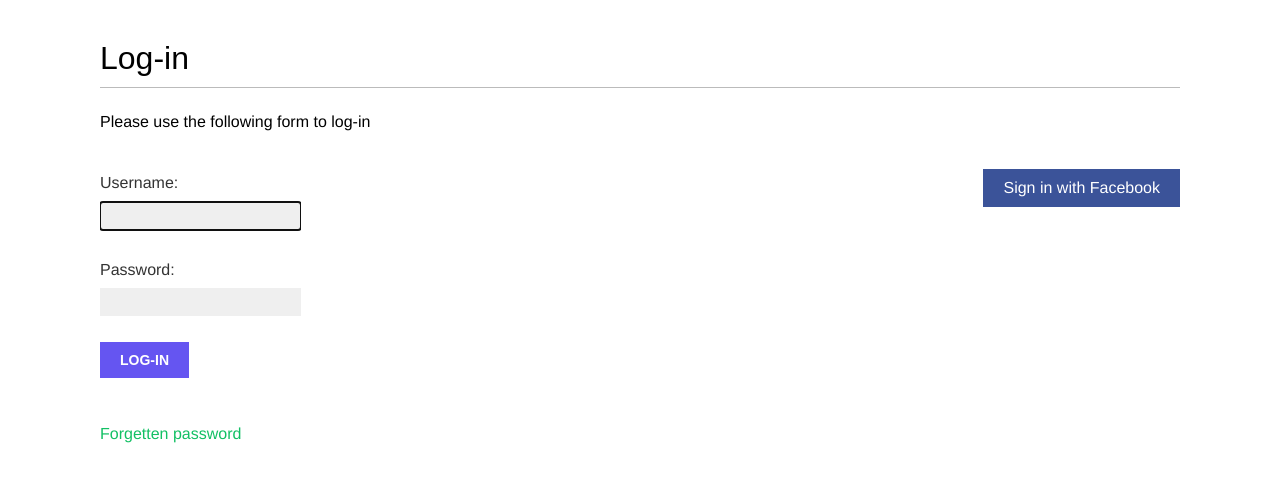
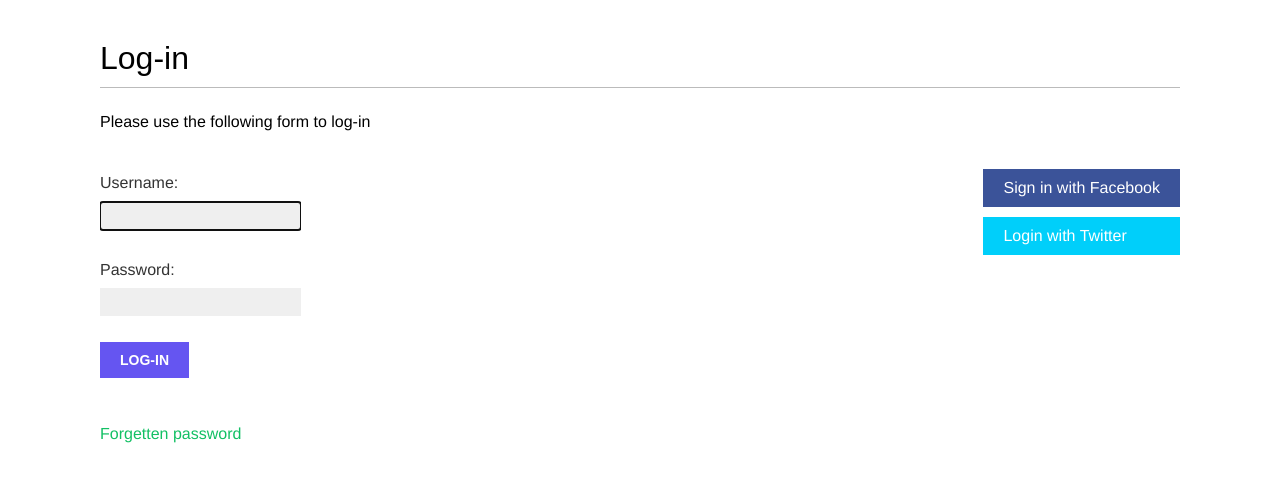
Before and after one commit to DanielLeviLucas/social-app, a Django app: page /account/login/ in a window 1280 px wide. Shown: the part 61-543 px from the top of the page. Run offline with Django 4.2, Linux system fonts and the light colour scheme; some web fonts are replaced.

Commit message:
Add Log in with twitter template

```diff
--- a/account/templates/registration/login.html
+++ b/account/templates/registration/login.html
@@ -32,6 +32,9 @@
             <li class="facebook">
                 <a href="{% url "social:begin" "facebook" %}">Sign in with Facebook</a>
             </li>
+            <li class="twitter">
+                <a href="{% url "social:begin" "twitter"%}">Login with Twitter</a>
+            </li>
         </ul>
     </div>
 {% endblock content %}
```
